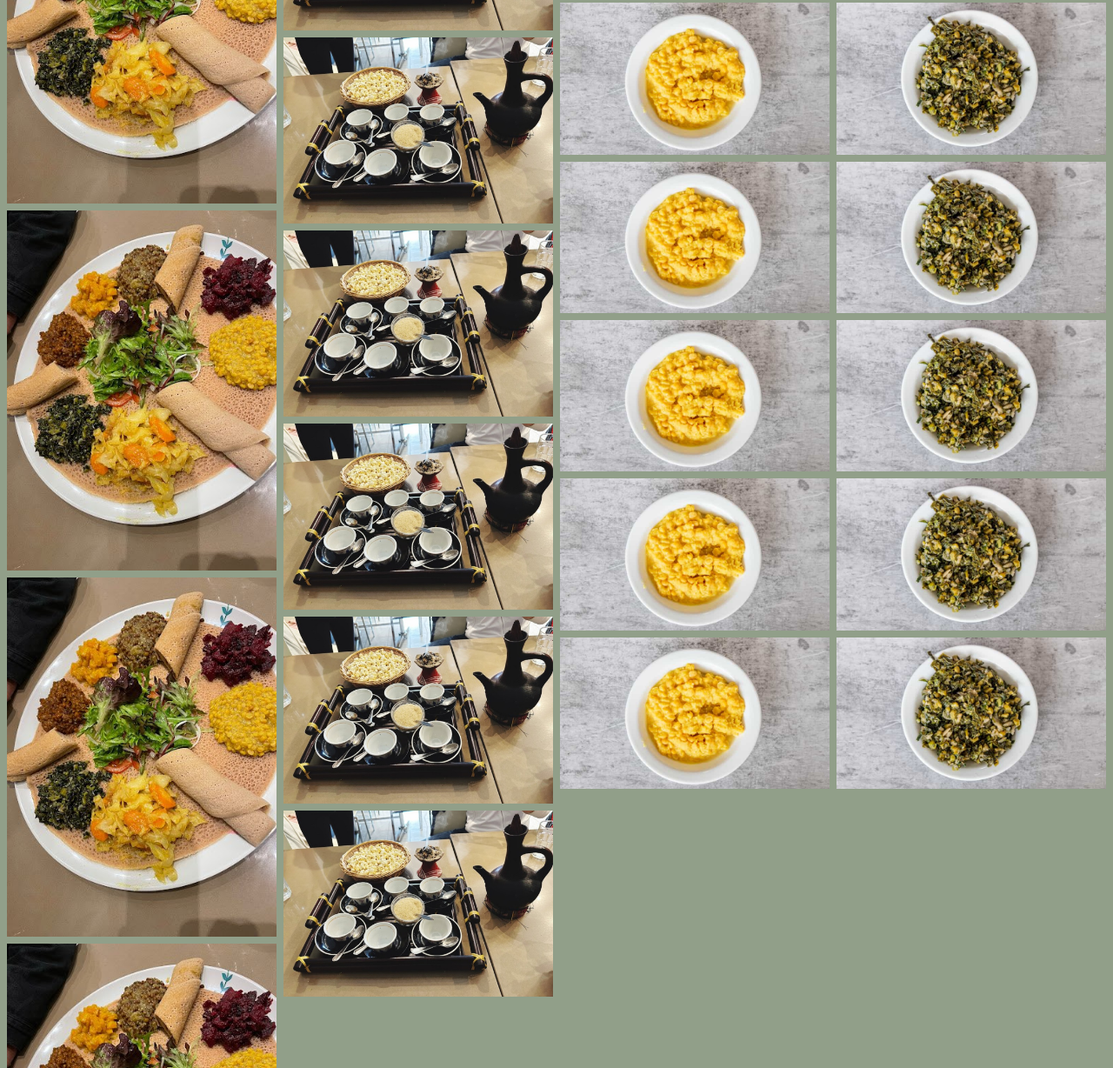
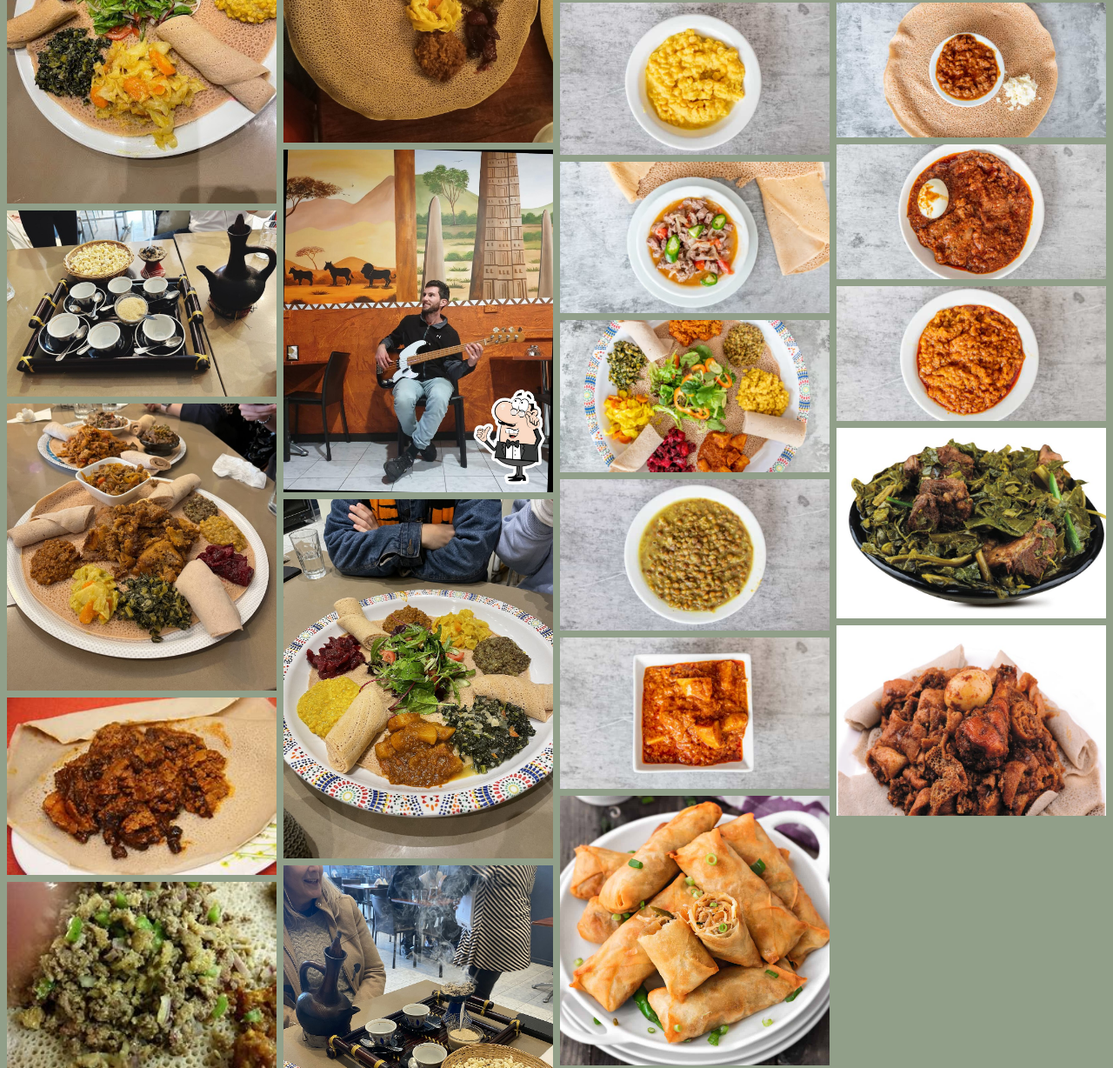
Before and after one commit to blenhenok/Chercher, a plain HTML site: page gallery.html in a window 1280 px wide. Shown: the part 389-1617 px from the top of the page at 87% size. Drawn offline with Linux system fonts and the light colour scheme.

Commit message:
gallery photo

```diff
--- a/gallery.html
+++ b/gallery.html
@@ -36,36 +36,37 @@
   <div class="row">
     <div class="column">
       <img src="images/c1.jpg" style="width:100%">
-      <img src="images/c1.jpg" style="width:100%">
-      <img src="images/c1.jpg" style="width:100%">
-      <img src="images/c1.jpg" style="width:100%">
-      <img src="images/c1.jpg" style="width:100%">
+      <img src="images/c2.jpg" style="width:100%">
+      <img src="images/c3.jpg" style="width:100%">
+      <img src="images/f15.jpg" style="width:100%">
+      <img src="images/f16.jpg" style="width:100%">
     </div>
     <div class="column">
-      <img src="images/c2.jpg" style="width:100%">
-      <img src="images/c2.jpg" style="width:100%">
-      <img src="images/c2.jpg" style="width:100%">
-      <img src="images/c2.jpg" style="width:100%">
-      <img src="images/c2.jpg" style="width:100%">
-      <img src="images/c2.jpg" style="width:100%">
-
-    </div>
-    <div class="column">
-      <img src="images/f2.jpeg" style="width:100%">
-      <img src="images/f2.jpeg" style="width:100%">
-      <img src="images/f2.jpeg" style="width:100%">
-      <img src="images/f2.jpeg" style="width:100%">
-      <img src="images/f2.jpeg" style="width:100%">
-      <img src="images/f2.jpeg" style="width:100%">
+      <img src="images/g4.jpeg" style="width:100%">
+      <img src="images/g1.jpg" style="width:100%">
+      <img src="images/g2.jpeg" style="width:100%">
+      <img src="images/g3.jpeg" style="width:100%">
+      <img src="images/q1.jpg" style="width:100%">
 
     </div>
     <div class="column">
       <img src="images/f1.jpeg" style="width:100%">
-      <img src="images/f1.jpeg" style="width:100%">
-      <img src="images/f1.jpeg" style="width:100%">
-      <img src="images/f1.jpeg" style="width:100%">
-      <img src="images/f1.jpeg" style="width:100%">
-      <img src="images/f1.jpeg" style="width:100%">
+      <img src="images/f2.jpeg" style="width:100%">
+      <img src="images/f3.jpg" style="width:100%">
+      <img src="images/f4.jpg" style="width:100%">
+      <img src="images/f5.jpeg" style="width:100%">
+      <img src="images/f6.jpeg" style="width:100%">
+      <img src="images/f13.jpg" style="width:100%">
+      <img src="images/f14.jpg" style="width:100%">
+
+    </div>
+    <div class="column">
+      <img src="images/f7.jpeg" style="width:100%">
+      <img src="images/f8.jpeg" style="width:100%">
+      <img src="images/f9.jpeg" style="width:100%">
+      <img src="images/f10.jpeg" style="width:100%">
+      <img src="images/f11.jpg" style="width:100%">
+      <img src="images/f12.jpg" style="width:100%">
     </div>
   </div>
 
```
Also changed, not shown: index.html (+1 -1 lines), images/g4.jpeg (added).
